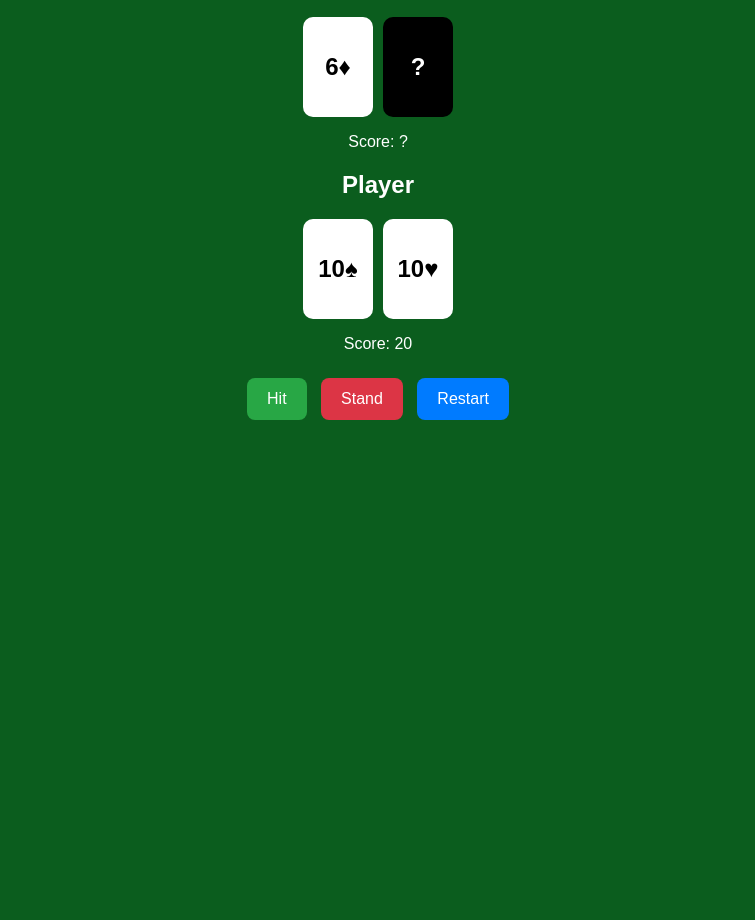
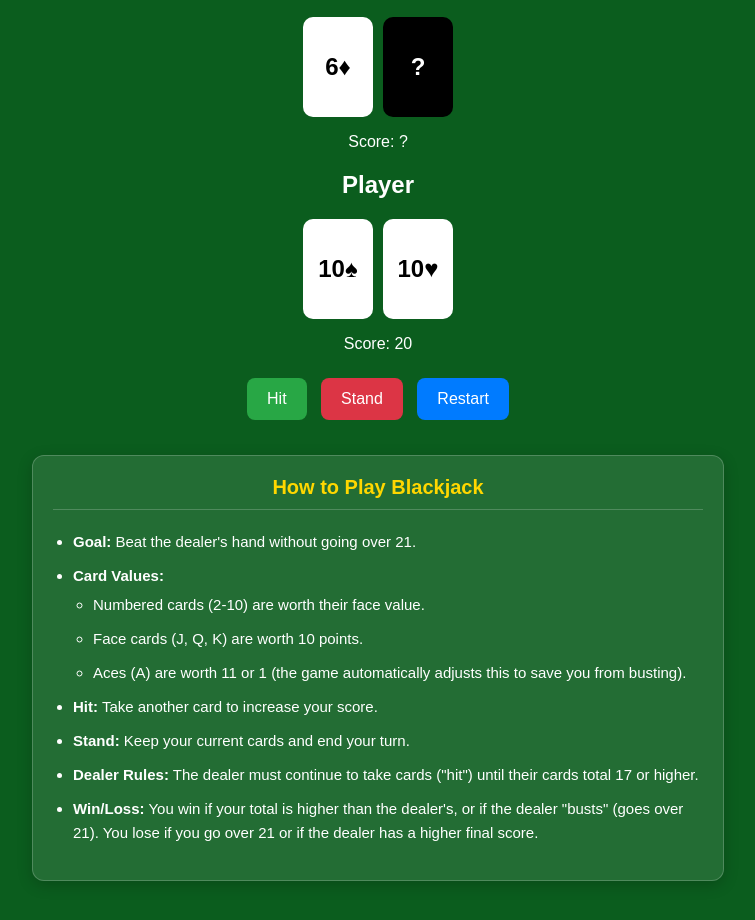
Before and after one commit to hai-tran-3/blackjack-game, a plain HTML site: page index.html in a window 1280 px wide. Shown: the part 132-1052 px from the top of the page, without its empty margins (262-1017 px from the left). Before the commit the page ends 800 px from the top, so only its background shows below. Drawn offline with Linux system fonts and the light colour scheme.

Commit message:
add rule

```diff
--- a/index.html
+++ b/index.html
@@ -33,6 +33,24 @@
         <h2 id="message"></h2>
     </div>
 
+    <div class="rules-container">
+        <h3>How to Play Blackjack</h3>
+        <ul>
+            <li><strong>Goal:</strong> Beat the dealer's hand without going over 21.</li>
+            <li><strong>Card Values:</strong>
+                <ul>
+                    <li>Numbered cards (2-10) are worth their face value.</li>
+                    <li>Face cards (J, Q, K) are worth 10 points.</li>
+                    <li>Aces (A) are worth 11 or 1 (the game automatically adjusts this to save you from busting).</li>
+                </ul>
+            </li>
+            <li><strong>Hit:</strong> Take another card to increase your score.</li>
+            <li><strong>Stand:</strong> Keep your current cards and end your turn.</li>
+            <li><strong>Dealer Rules:</strong> The dealer must continue to take cards ("hit") until their cards total 17 or higher.</li>
+            <li><strong>Win/Loss:</strong> You win if your total is higher than the dealer's, or if the dealer "busts" (goes over 21). You lose if you go over 21 or if the dealer has a higher final score.</li>
+        </ul>
+    </div>
+
     <script src="script.js"></script>
 </body>
 
--- a/script.js
+++ b/script.js
@@ -121,6 +121,21 @@ function startGame() {
 
     document.getElementById("message").textContent = "";
 
+    const playerScore = calculateScore(playerHand);
+    const dealerScore = calculateScore(dealerHand);
+
+    // Rule Check: Natural Blackjack at the start of the game
+    if (playerScore === 21 || dealerScore === 21) {
+        if (playerScore === 21 && dealerScore === 21) {
+            endGame("Both have Blackjack! Push! 🤝");
+        } else if (playerScore === 21) {
+            endGame("Blackjack! You win! 🃏🎉");
+        } else if (dealerScore === 21) {
+            endGame("Dealer has Blackjack! Dealer wins 😔");
+        }
+        return; // Stop execution so players can't hit/stand on a finished game
+    }
+
     renderHands();
 }
 
--- a/style.css
+++ b/style.css
@@ -68,3 +68,38 @@ button:hover {
 #message {
     margin-top: 20px;
 }
+
+.rules-container {
+    max-width: 650px;
+    margin: 30px auto;
+    background-color: rgba(255, 255, 255, 0.1);
+    padding: 20px;
+    border-radius: 12px;
+    text-align: left;
+    border: 1px solid rgba(255, 255, 255, 0.2);
+    box-shadow: 0 4px 15px rgba(0, 0, 0, 0.2);
+}
+
+.rules-container h3 {
+    margin-top: 0;
+    color: #ffd700; /* Gold header accent */
+    text-align: center;
+    font-size: 20px;
+    border-bottom: 1px solid rgba(255, 255, 255, 0.2);
+    padding-bottom: 10px;
+}
+
+.rules-container ul {
+    padding-left: 20px;
+    line-height: 1.6;
+    font-size: 15px;
+}
+
+.rules-container li {
+    margin-bottom: 10px;
+}
+
+.rules-container ul ul {
+    margin-top: 5px;
+    list-style-type: circle;
+}
```
